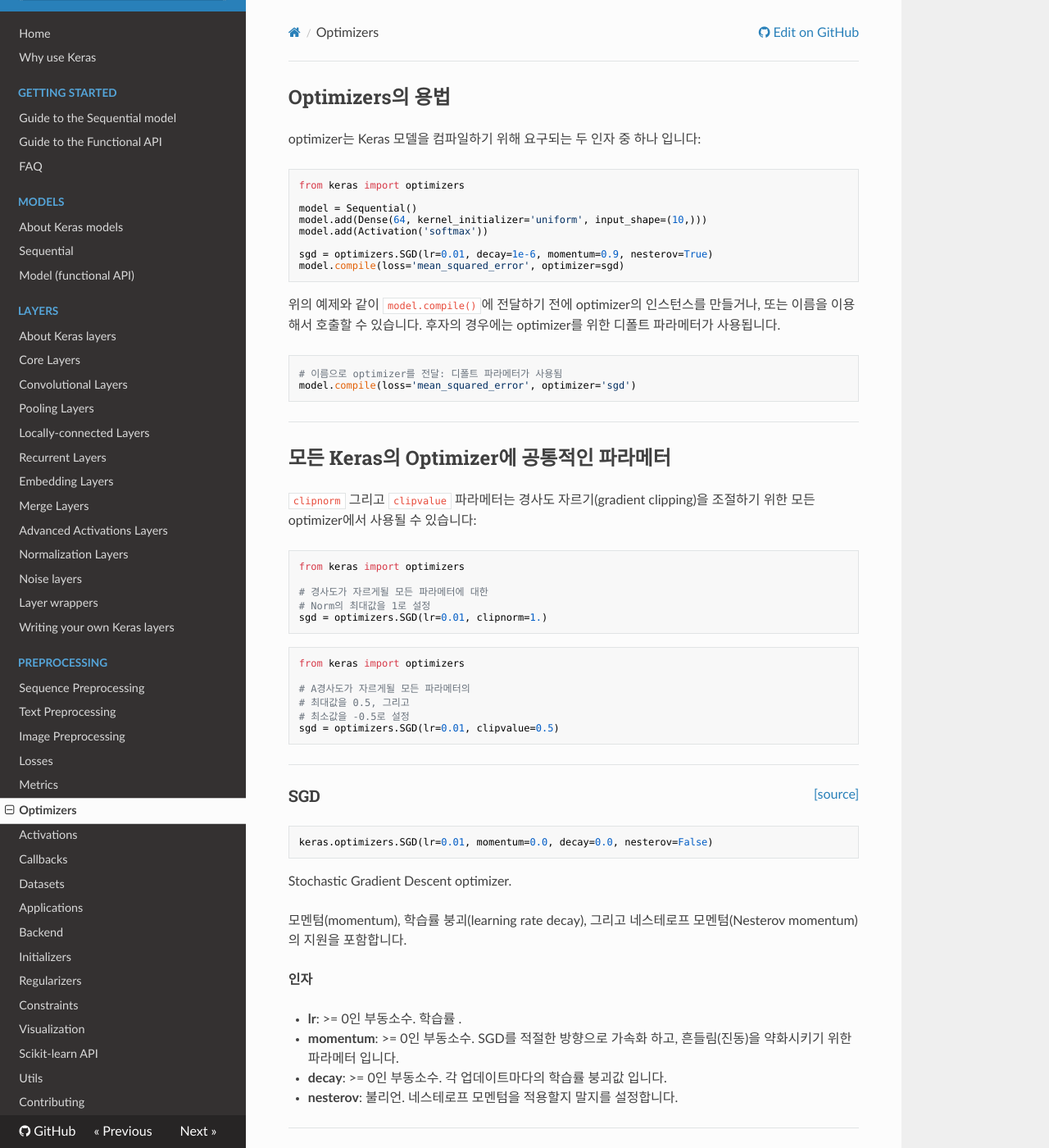
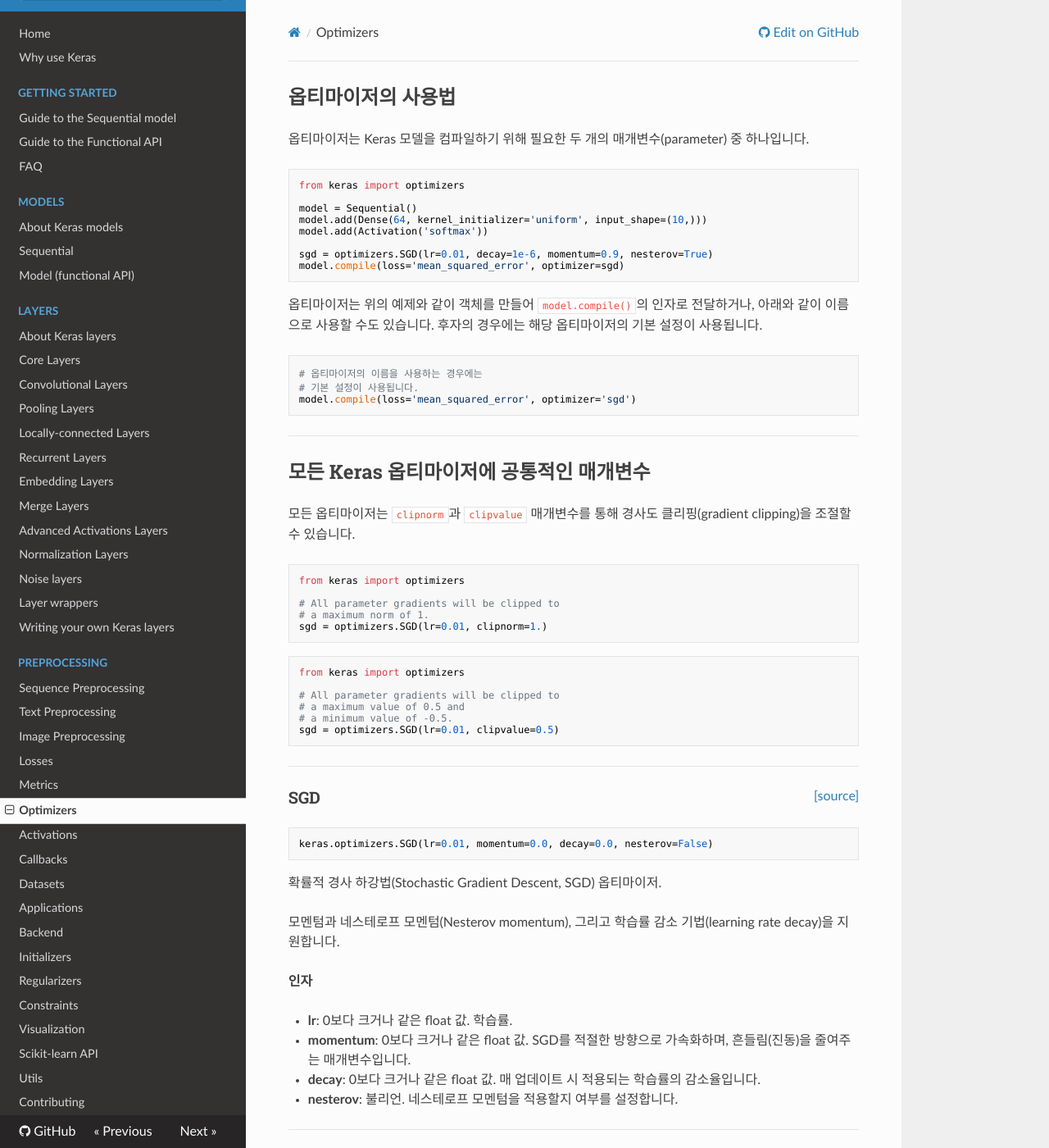
Before and after one commit to keras-team/keras-docs-ko, an MkDocs documentation site: the page built from sources/optimizers.md, in a window 1280 px wide and 1400 px high. Shown: the whole window at 82% size. Built offline with MkDocs 1.6.1, drawn with Linux system fonts in a browser that asks for light colours; nearby versions of some CDN libraries; some of the changed text lies outside the part shown.

Commit message:
Update optimizers.md

````diff
--- a/sources/optimizers.md
+++ b/sources/optimizers.md
@@ -1,7 +1,6 @@
+## 옵티마이저의 사용법
 
-## Optimizers의 용법
-
-optimizer는 Keras 모델을 컴파일하기 위해 요구되는 두 인자 중 하나 입니다:
+옵티마이저는 Keras 모델을 컴파일하기 위해 필요한 두 개의 매개변수(parameter) 중 하나입니다.
 
 ```python
 from keras import optimizers
@@ -14,33 +13,34 @@
 model.compile(loss='mean_squared_error', optimizer=sgd)
 ```
 
-위의 예제와 같이 `model.compile()`에 전달하기 전에 optimizer의 인스턴스를 만들거나, 또는 이름을 이용해서 호출할 수 있습니다. 후자의 경우에는 optimizer를 위한 디폴트 파라메터가 사용됩니다.
+옵티마이저는 위의 예제와 같이 객체를 만들어 `model.compile()`의 인자로 전달하거나, 아래와 같이 이름으로 사용할 수도 있습니다. 후자의 경우에는 해당 옵티마이저의 기본 설정이 사용됩니다.
 
 ```python
-# 이름으로 optimizer를 전달: 디폴트 파라메터가 사용됨
+# 옵티마이저의 이름을 사용하는 경우에는
+# 기본 설정이 사용됩니다.
 model.compile(loss='mean_squared_error', optimizer='sgd')
 ```
 
 ---
 
-## 모든 Keras의 Optimizer에 공통적인 파라메터
+## 모든 Keras 옵티마이저에 공통적인 매개변수
 
-`clipnorm` 그리고 `clipvalue` 파라메터는 경사도 자르기(gradient clipping)을 조절하기 위한 모든 optimizer에서 사용될 수 있습니다:
+모든 옵티마이저는 `clipnorm`과 `clipvalue` 매개변수를 통해 경사도 클리핑(gradient clipping)을 조절할 수 있습니다.
 
 ```python
 from keras import optimizers
 
-# 경사도가 자르게될 모든 파라메터에 대한
-# Norm의 최대값을 1로 설정
+# All parameter gradients will be clipped to
+# a maximum norm of 1.
 sgd = optimizers.SGD(lr=0.01, clipnorm=1.)
 ```
 
 ```python
 from keras import optimizers
 
-# A경사도가 자르게될 모든 파라메터의
-# 최대값을 0.5, 그리고
-# 최소값을 -0.5로 설정
+# All parameter gradients will be clipped to
+# a maximum value of 0.5 and
+# a minimum value of -0.5.
 sgd = optimizers.SGD(lr=0.01, clipvalue=0.5)
 ```
 
@@ -53,16 +53,17 @@
 keras.optimizers.SGD(lr=0.01, momentum=0.0, decay=0.0, nesterov=False)
 ```
 
-Stochastic Gradient Descent optimizer.
+확률적 경사 하강법(Stochastic Gradient Descent, SGD) 옵티마이저.
 
-모멘텀(momentum), 학습률 붕괴(learning rate decay), 그리고 네스테로프 모멘텀(Nesterov momentum)의 지원을 포함합니다.
+모멘텀과 네스테로프 모멘텀(Nesterov momentum), 그리고 학습률 감소 기법(learning rate decay)을 지원합니다.
 
 __인자__
 
-- __lr__: >= 0인 부동소수. 학습률 .
-- __momentum__: >= 0인 부동소수. SGD를 적절한 방향으로 가속화 하고, 흔들림(진동)을 약화시키기 위한 파라메터 입니다.
-- __decay__: >= 0인 부동소수. 각 업데이트마다의 학습률 붕괴값 입니다.
-- __nesterov__: 불리언. 네스테로프 모멘텀을 적용할지 말지를 설정합니다.
+- __lr__: 0보다 크거나 같은 float 값. 학습률.
+- __momentum__: 0보다 크거나 같은 float 값.
+    SGD를 적절한 방향으로 가속화하며, 흔들림(진동)을 줄여주는 매개변수입니다.
+- __decay__: 0보다 크거나 같은 float 값. 매 업데이트 시 적용되는 학습률의 감소율입니다.
+- __nesterov__: 불리언. 네스테로프 모멘텀을 적용할지 여부를 설정합니다.
 
 ----
 
@@ -73,19 +74,19 @@
 keras.optimizers.RMSprop(lr=0.001, rho=0.9, epsilon=None, decay=0.0)
 ```
 
-RMSProp optimizer.
+RMSProp 옵티마이저.
 
-이 optimizer의 파라메터를 디폴트 값으로 사용하는 것이 권고 됩니다.
-(자유롭게 튜닝될 수 있는 학습률은 제외)
+RMSProp을 사용할 때는 학습률을 제외한 모든 인자의 기본값을 사용하는 것이 권장됩니다.
 
-이 optimizer는 보통 순환 신경망(Recurrent Neural Networks)을 위한 좋은 선택입니다.
+일반적으로 순환 신경망(Recurrent Neural Networks)의 옵티마이저로 많이 사용됩니다.
 
 __인자__
 
-- __lr__:  >= 0인 부동소수. 학습률 입니다.
-- __rho__: >= 0인 부동소수.
-- __epsilon__: >= 0인 부동소수. Fuzzy 인자. `None`으로 설정되면, `K.epsilon()`가 사용됩니다.
-- __decay__: >= 0인 부동소수. 각 업데이트마다의 학습률 붕괴값 입니다.
+- __lr__: 0보다 크거나 같은 float 값. 학습률.
+- __rho__: 0보다 크거나 같은 float 값.
+- __epsilon__:  0보다 크거나 같은 float형 fuzz factor.
+    `None`으로 설정될 시, `K.epsilon()`이 사용됩니다.
+- __decay__: 0보다 크거나 같은 float 값. 매 업데이트 시 적용되는 학습률의 감소율입니다.
 
 __참고__
 
@@ -100,7 +101,7 @@
 keras.optimizers.Adagrad(lr=0.01, epsilon=None, decay=0.0)
 ```
 
-Adagrad optimizer.
+Adagrad 옵티마이저.
 
 Adagrad는 학습 도중 얼마나 빈번히 파라메터가 업데이트되는 연관성에의해
 파라메터에 특정한 학습률과 함께 사용되는 optmizer 입니다.
@@ -110,7 +111,7 @@
 
 __인자__
 
-- __lr__: >= 0인 부동소수. 학습률 .
+- __lr__: 0보다 크거나 같은 float 값. 학습률.
 - __epsilon__: >= 0인 부동소수. `None`으로 설정되면, `K.epsilon()`가 사용됩니다.
 - __decay__: >= 0인 부동소수. 각 업데이트마다의 학습률 붕괴값 입니다.
 
````
